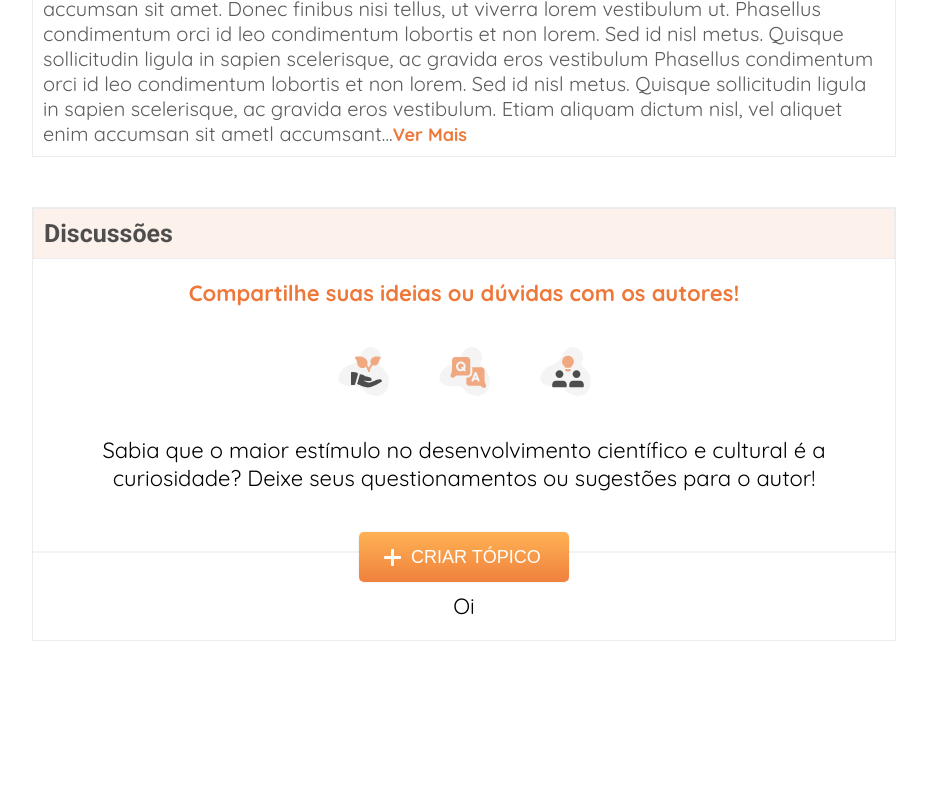
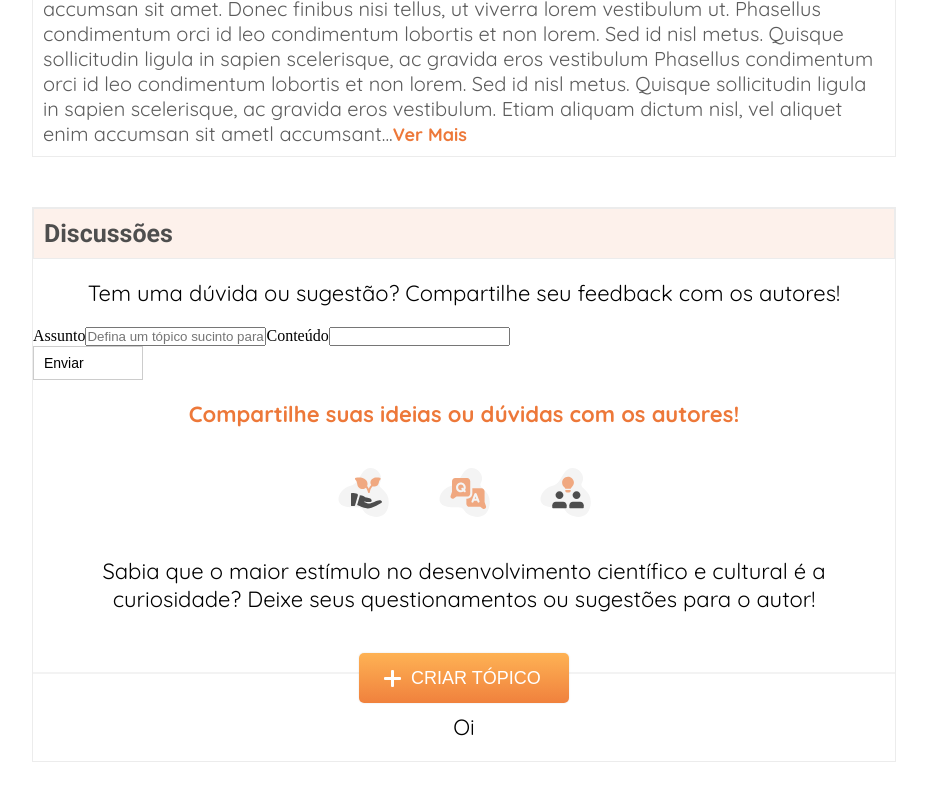
Before and after one commit to GuiPolezi/exercicios-2024, an Angular app: page / in a window 1280 px wide. Shown: the part 1305-2105 px from the top of the page, without its empty margins (326-1253 px from the left). Before the commit the page ends 2004 px from the top, so only its background shows below. Built offline with nearby package versions, Linux system fonts and the light colour scheme.

Commit message:
criando formulario

```diff
--- a/src/app/app.component.html
+++ b/src/app/app.component.html
@@ -185,6 +185,18 @@
 
     <div class="discussoes">
       <h6>Discussões</h6>
+      <div class="form">
+        <p>Tem uma dúvida ou sugestão? Compartilhe seu feedback com os autores!</p>
+        <form>
+          <label for="Assunto">Assunto</label>
+          <input type="text" name="" id="" placeholder="Defina um tópico sucinto para notificar os autores..." required>
+
+          <label for="Mensagem">Conteúdo</label>
+          <input type="tel" required>
+          <button>Enviar</button>
+        </form>
+      </div>
+
       <p style="color: #ED7839; font-weight: 700;">Compartilhe suas ideias ou dúvidas com os autores!</p>
       <div class="box">
         <svg width="51" height="49" viewBox="0 0 51 49" fill="none" xmlns="http://www.w3.org/2000/svg">
@@ -216,11 +228,12 @@
       <p>Sabia que o maior estímulo no desenvolvimento científico e cultural é a curiosidade? Deixe seus questionamentos ou sugestões para o autor!</p>
 
       <div class="divisoria">
-          <button class="btn-create-topic"><svg width="17" height="17" viewBox="0 0 17 17" fill="none" xmlns="http://www.w3.org/2000/svg">
+          <button class="btn-create-topic" (click)="topicForm"><svg width="17" height="17" viewBox="0 0 17 17" fill="none" xmlns="http://www.w3.org/2000/svg">
             <rect y="10" width="3" height="17" rx="1" transform="rotate(-90 0 10)" fill="white"/>
             <rect x="7" width="3" height="17" rx="1" fill="white"/>
             </svg>
              CRIAR TÓPICO</button>
+
       </div>
 
       <div class="aleatorio">
--- a/src/app/app.component.ts
+++ b/src/app/app.component.ts
@@ -9,6 +9,12 @@ export class AppComponent {
   title = 'DevChuva';
   showMoreText = false;
   buttonText = 'Ver Mais';
+  showForm = false;
+
+
+  topicForm() {
+    this.showForm = !this.showForm;
+  }
 
   btnShowMore() {
     this.showMoreText = !this.showMoreText;
```
